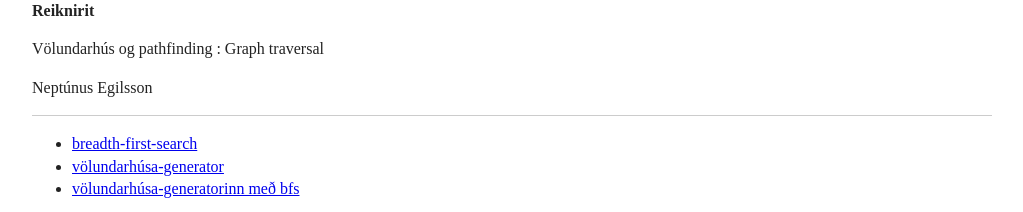
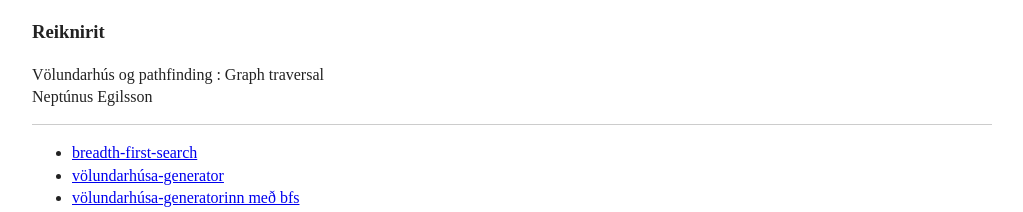
Before and after one commit to tolvubraut/FORR3RR-V18-Volundarhus, a plain HTML site: page docs/index.html in a window 1280 px wide. Shown: the top 212 px of the page, without its empty margins (128-1151 px from the left). Drawn offline with Linux system fonts and the light colour scheme.

Commit message:
Update index.html

```diff
--- a/docs/index.html
+++ b/docs/index.html
@@ -13,9 +13,10 @@
 
 <body>
  <div class="wrapper">
-  <strong>Reiknirit</strong>
-  <p>Völundarhús og pathfinding : Graph traversal</p>
-   <p>Neptúnus Egilsson</p>
+  <h3>Reiknirit</h3>
+   <p>Völundarhús og pathfinding : Graph traversal
+     <br>Neptúnus Egilsson
+   </p>
   <hr>
    <ul>
     <li><a href="map-gen/bfs.html">breadth-first-search</a></li>
```
